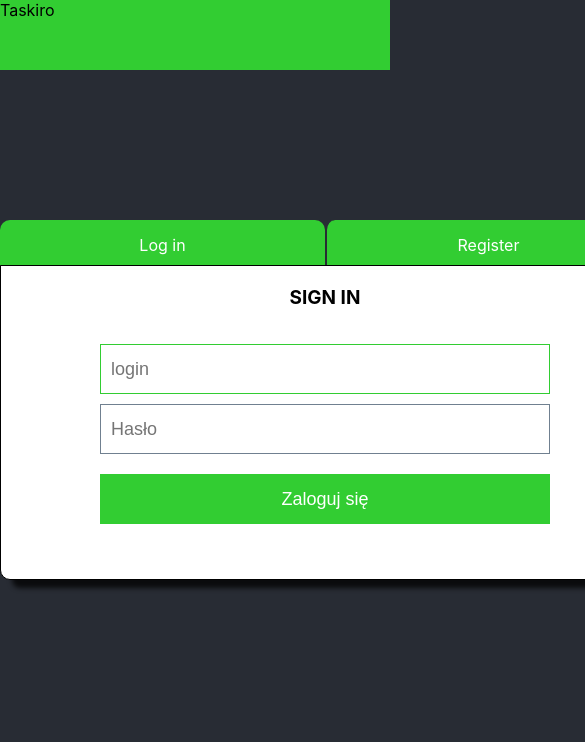
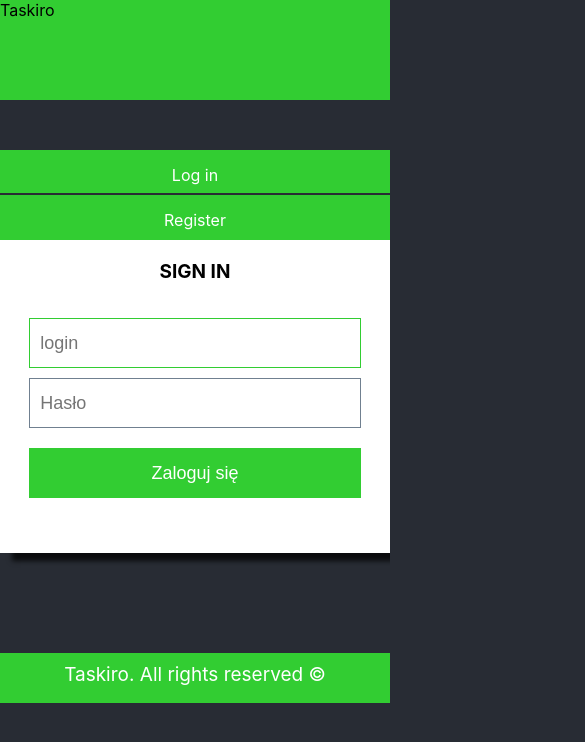
Before and after one commit to bartoszgaj/taskiro, a React (Create React App) app in the folder app/: page /login in a window 390 px wide. Shown: the top 742 px of the page, 585 px wide, since content can reach past the window. Built offline with nearby package versions, Linux system fonts and the light colour scheme.

Commit message:
Merge branch 'master' of https://github.com/bartoszgaj/taskiro

```diff
--- a/app/src/App.js
+++ b/app/src/App.js
@@ -7,15 +7,26 @@ class App extends Component{
             <div>
                 <TopBar/>
                 <LoginBox />
+                <Footer />
             </div>
     )
     }
 }
 
+
 const TopBar = ({ }) =>
-    <div id="topbar">
+    <header>
         Taskiro
-    </div>;
+    </header>;
+
+
+const Footer = ({}) =>
+    <footer>
+        Taskiro. All rights reserved &copy;
+    </footer>;
+
+
+
 
 
 
--- a/app/src/styles/login.css
+++ b/app/src/styles/login.css
@@ -4,7 +4,7 @@ body{
     background-color: #282c34;
 }
 
-#topbar{
+header{
     margin:0 0 150px;
     width:100%;
     height: 70px;
@@ -100,3 +100,74 @@ body{
     background-color: white;
     border-radius: 0 0 10px 10px;
 }
+
+footer{
+    height: 50px;
+    width: 100%;
+    background-color: limegreen;
+    position: fixed;
+    bottom: 0;
+    text-align: center;
+    color:white;
+    font-size: 19px;
+    padding-top: 10px;
+    box-sizing: border-box;
+}
+
+
+@media screen and (max-width: 700px){
+
+    #login-box{
+        width: 90%;
+    }
+}
+
+@media screen and (max-width: 590px){
+
+    #login-box form input{
+        width: 85%;
+    }
+}
+
+@media screen and (max-width: 550px){
+
+    header{
+        height: 100px;
+        margin-bottom: 15px;
+    }
+
+    #login-box{
+        margin-top:50px;
+        width: 100%;
+        border-radius: 0;
+    }
+
+    #login-box ul{
+        display: block;
+    }
+
+    #login-box ul li{
+        width: 100%;
+        border-radius: 0;
+        border: none;
+    }
+
+    #login-box ul li:last-child{
+        border-left: none;
+    }
+
+    #login-box ul li:first-child{
+        border-bottom: 2px solid #282c34;
+    }
+
+    #login{
+        border: none;
+        border-radius: 0;
+    }
+
+    footer{
+        position: relative;
+        margin-top: 100px;
+    }
+
+}
```
